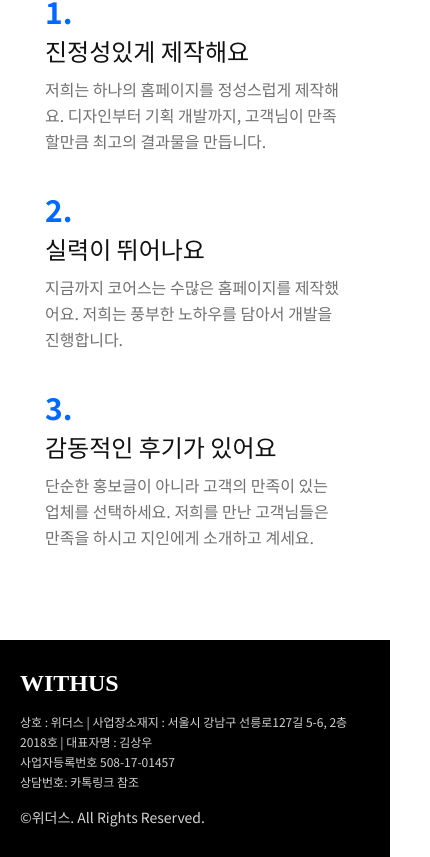
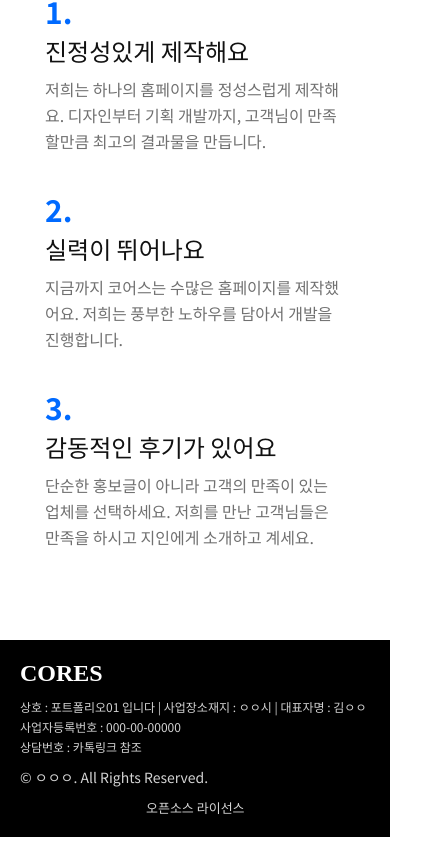
Before and after one commit to hbeautyacademy/hbeautyacademy, a React (Create React App) app: page /review/reason in a window 390 px wide. Shown: the part 777-1634 px from the top of the page, 430 px wide, since content can reach past the window. Built offline with nearby package versions, Linux system fonts and the light colour scheme.

Commit message:
푸터에 라이선스링크 연결

```diff
--- a/src/App.css
+++ b/src/App.css
@@ -304,11 +304,11 @@ a {
 }
 
 /* ========================================================= */
-/* Footer */
+/* footer.jsx */
 
 .footer {
-  padding: 30px 0;
-  width: 100vw;
+  padding: 20px 0;
+
   /* custom */
   background: black;
   color: lightgray;
@@ -317,12 +317,16 @@ a {
 
 .footer__con {
   padding: var(--page-padding-pc);
+  margin: 0 auto;
+  width: 100%;
+  max-width: var(--page-width);
+
   display: flex;
-  justify-content: space-around;
   position: relative;
 }
 
 .footer__logo {
+  margin-right: 100px;
   display: flex;
   justify-content: center;
   align-items: center;
@@ -334,9 +338,6 @@ a {
   font-weight: bold;
 }
 
-.footer__txt-con {
-}
-
 .footer__txt01 {
   padding-bottom: 10px;
   font-size: 13px;
@@ -344,24 +345,23 @@ a {
 }
 
 .footer__txt02 {
-  display: flex;
-  align-items: flex-end;
-  font-size: 16px;
-}
-
-/* .footer__law-con {
+  font-size: 15px;
+}
+
+.footer__law-con {
   display: flex;
   position: absolute;
   right: 40px;
   bottom: 0px;
   font-size: 13px;
-} */
+}
 
 @media (max-width: 1023px) {
   .footer {
+      padding-bottom: 50px;
   }
   .footer__con {
-    padding: var(--page-padding-mo);
+      padding: var(--page-padding-tab);
       flex-direction: column;
   }
   .footer__logo {
@@ -370,20 +370,18 @@ a {
       font-size: 24px;
   }
   .footer__txt01 {
-    margin-top: 5px;
       font-size: 12px;
       line-height: 20px;
   }
 
   .footer__txt02 {
-    margin-top: 5px;
       font-size: 14px;
   }
-  /* .footer__law-con {
+  .footer__law-con {
       right: 50%;
-      transform: translateX(50%);
-      bottom: 30px;
-  } */
+      transform: translateX(30%);
+      bottom: -30px;
+  }
 }
 @media (max-width: 767px) {
   .footer__con {
@@ -392,6 +390,7 @@ a {
 }
 @media (max-width: 480px) {
 }
+
 
 
 /* ======================================================== */
--- a/src/routes/Footer.js
+++ b/src/routes/Footer.js
@@ -12,19 +12,23 @@ export default function Footer(){
         <>
             <div className='footer'>
                 <div className='footer__con'>
-                    <div className='footer__logo'>WITHUS</div>
+                    <div className='footer__logo'>CORES</div>
                     <div className='footer__txt-con'>
                         <div className='footer__txt01'>
-                            상호 : 위더스 | 사업장소재지 : 서울시 강남구 선릉로127길 5-6, 2층 2018호 | 대표자명 : 김상우
+                            상호 : 포트폴리오01 입니다 | 사업장소재지 : ㅇㅇ시 | 대표자명 : 김ㅇㅇ
                         <br/>
-                            사업자등록번호 508-17-01457
+                            사업자등록번호 : 000-00-00000
                         <br/>
-                            상담번호: 카톡링크 참조
+                            상담번호 : 카톡링크 참조
                         <br/>
                         </div>
+                        <div className='footer__txt02'>
+                            <span>©</span> ㅇㅇㅇ. All Rights Reserved.
+                        </div>
                     </div>
-                    <div className='footer__txt02'>
-                        <span>©</span> 위더스. All Rights Reserved.
+
+                    <div className='footer__law-con'>
+                        <a href={process.env.PUBLIC_URL + '/license'}>오픈소스 라이선스</a>
                     </div>
                 </div>
             </div>
--- a/src/routes/Intro.js
+++ b/src/routes/Intro.js
@@ -120,7 +120,7 @@ export default function Intro(){
 
     return (
         <>
-            <div className='intro-spot' style={{backgroundImage: 'url(/img/it02.jpg)'}}>
+            <div className='intro-spot' style={{backgroundImage: `url('./img/it02.jpg')`}}>
                 <div className='intro-spot__con'>
 
                     <div className='bg-gray' style={{backgroundColor:'rgb(0,0,0,0.6)'}}></div>
@@ -170,7 +170,7 @@ export default function Intro(){
                 </div>
                 <div className='intro-brand__img-wrap'>
                         <div className={`intro-brand__img slide-in00  + ${useScroll('.intro-brand__img-wrap', 0.85).isShow ? 'slide-in01' : ''}`}
-                         style={{backgroundImage: 'url(/img/it05.jpg)',
+                         style={{backgroundImage: 'url(./img/it05.jpg)',
                          backgroundPositionY: (500 + useScroll('.intro-brand__img', 0.90).stateY * 0.85) + 'px'
                          }}></div>
                 </div>
--- a/src/routes/Menu/Company/Introduction.js
+++ b/src/routes/Menu/Company/Introduction.js
@@ -15,7 +15,7 @@ export default function Introduction(){
     return(
         <>
             <div className='detail-page'>
-                <div className='detail-page__banner-con' style={{background: 'url(/img/test05.jpg)'}}>
+                <div className='detail-page__banner-con' style={{backgroundImage: `url('../img/test05.jpg')`}}>
                     <div>COMPANY</div>
                 </div>
 
--- a/src/routes/Menu/Portfolio/Portfolio.js
+++ b/src/routes/Menu/Portfolio/Portfolio.js
@@ -10,7 +10,7 @@ export default function Portfolio(){
     return(
         <>
             <div className='detail-page'>
-                <div className='detail-page__banner-con' style={{background: 'url(/img/test09.jpg)'}}>
+                <div className='detail-page__banner-con' style={{background: 'url(../img/test09.jpg)'}}>
                     <div>PORTFOLIO</div>
                 </div>
 
@@ -70,7 +70,7 @@ function GridItem(props){
     return (
         <>
             <li className='portfolio__grid-item'>
-                <div className='portfolio__img-box' style={{backgroundImage:'url(/img/it' + props.a + '.jpg)'}} ></div>
+                <div className='portfolio__img-box' style={{backgroundImage:'url(../img/it' + props.a + '.jpg)'}} ></div>
             </li>
         </>
     )
--- a/src/routes/Menu/Review/Reason.js
+++ b/src/routes/Menu/Review/Reason.js
@@ -10,7 +10,7 @@ export default function Reason(){
     return(
         <>
             <div className='detail-page'>
-                <div className='detail-page__banner-con' style={{background: 'url(/img/test02.jpg)'}}>
+                <div className='detail-page__banner-con' style={{background: 'url(../img/test02.jpg)'}}>
                     <div>REVIEW</div>
                 </div>
 
@@ -45,7 +45,7 @@ export default function Reason(){
                     </div>
 
                     <div className='reason__con fade-in-self'>
-                        <img src="/img/img04.jpg" className='img-it' />
+                        <img src="../img/img04.jpg" className='img-it' />
                         <ul className='reason__box-con'>
                             <li className='reason__box-item'>
                                 <div className='reason__box-txt01'>1.</div>
--- a/src/routes/Menu/Review/Review.js
+++ b/src/routes/Menu/Review/Review.js
@@ -11,7 +11,7 @@ export default function Review(){
     return(
         <>
             <div className='detail-page'>
-                <div className='detail-page__banner-con' style={{background: 'url(/img/test02.jpg)'}}>
+                <div className='detail-page__banner-con' style={{background: 'url(../img/test02.jpg)'}}>
                     <div>REVIEW</div>
                 </div>
 
--- a/src/routes/Menu/Service/Service01.js
+++ b/src/routes/Menu/Service/Service01.js
@@ -10,7 +10,7 @@ export default function Service01(){
     return(
         <>
             <div className='detail-page'>
-                <div className='detail-page__banner-con' style={{background: 'url(/img/test04.jpg)'}}>
+                <div className='detail-page__banner-con' style={{backgroundImage: 'url(../img/test04.jpg)'}}>
                     <div>SERVICE</div>
                 </div>
 
@@ -47,7 +47,7 @@ export default function Service01(){
                     </div>
 
                     <div className='service__con fade-in-self'>
-                        <img className='service__img-box' src='/img/it01.jpg' />
+                        <img className='service__img-box' src='../img/it01.jpg' />
                         <div className='service__txt'>
                             이제 사람들은 오프라인보다 온라인 활동에 더욱 친숙하게 되었습니다. 따라서 홈페이지는 회사를 나타내는 명함 이상의 가치를 가지고 있는데요. 소비자는 홈페이지를 통해 브랜드의 신뢰감과 호감을 가지기도 합니다.
                             <br/><br/>
--- a/src/routes/Menu/Service/Service02.js
+++ b/src/routes/Menu/Service/Service02.js
@@ -10,7 +10,7 @@ export default function Service02(){
     return(
         <>
             <div className='detail-page'>
-                <div className='detail-page__banner-con' style={{background: 'url(/img/test04.jpg)'}}>
+                <div className='detail-page__banner-con' style={{backgroundImage: 'url(../img/test04.jpg)'}}>
                     <div>SERVICE</div>
                 </div>
 
@@ -47,7 +47,7 @@ export default function Service02(){
                     </div>
 
                     <div className='service__con fade-in-self'>
-                        <img className='service__img-box' src='/img/it13.jpg' />
+                        <img className='service__img-box' src='../img/it13.jpg' />
                         <div className='service__txt'>
                             각종 검색포털의 유저들의 통계를 살펴보면 모바일의 사용률이 PC보다 높게 나오고 있습니다. 그만큼 사람들은 스마트폰 하나로 물건을 사고 팔며 서비스를 이용하는데요. 따라서 모바일을 통한 사업을 계획하고 있다면 앱이 필수적이죠.
                             <br/><br/>
--- a/src/routes/Menu/Service/Service03.js
+++ b/src/routes/Menu/Service/Service03.js
@@ -10,7 +10,7 @@ export default function Service03(){
     return(
         <>
             <div className='detail-page'>
-                <div className='detail-page__banner-con' style={{background: 'url(/img/test04.jpg)'}}>
+                <div className='detail-page__banner-con' style={{backgroundImage: 'url(../img/test04.jpg)'}}>
                     <div>SERVICE</div>
                 </div>
 
@@ -47,7 +47,7 @@ export default function Service03(){
                     </div>
 
                     <div className='service__con fade-in-self'>
-                        <img className='service__img-box' src='/img/img03.jpg' />
+                        <img className='service__img-box' src='../img/img03.jpg' />
                         <div className='service__txt'>
                             저희의 마케팅 철학은 다음과 같습니다. '고객님이 마케팅이 필요없는 수준까지 마케팅을 해드리자' 이게 어떤 의미인지 궁금해하시는 분들이 계실텐데요. 바로, 인위적인 홍보 없이도 자연스럽게 사업이 잘 되도록 도와드리겠다는 뜻이죠.
                             <br/><br/>
--- a/src/routes/Menu/Service/Service04.js
+++ b/src/routes/Menu/Service/Service04.js
@@ -10,7 +10,7 @@ export default function Service04(){
     return(
         <>
             <div className='detail-page'>
-                <div className='detail-page__banner-con' style={{background: 'url(/img/test04.jpg)'}}>
+                <div className='detail-page__banner-con' style={{background: 'url(../img/test04.jpg)'}}>
                     <div>SERVICE</div>
                 </div>
 
@@ -47,7 +47,7 @@ export default function Service04(){
                     </div>
 
                     <div className='service__con fade-in-self'>
-                        <img className='service__img-box' src='/img/img02.jpg' />
+                        <img className='service__img-box' src='../img/img02.jpg' />
                         <div className='service__txt'>
                             코어스는 전문적인 사업 컨설팅을 제공합니다. 실제로 저희는 다양한 업종의 창업과 운영을 도와드렸는데요. 이러한 경험을 바탕으로 해당 업종에 가장 적절한 사업 계획을 기획해드리고 상담을 해드리고 있습니다.
                             <br/><br/>
```
Also changed, not shown: src/routes/Menu/Company/OurService.js (+9 -9 lines). Lines whose indentation alone changed are shown as unchanged.
